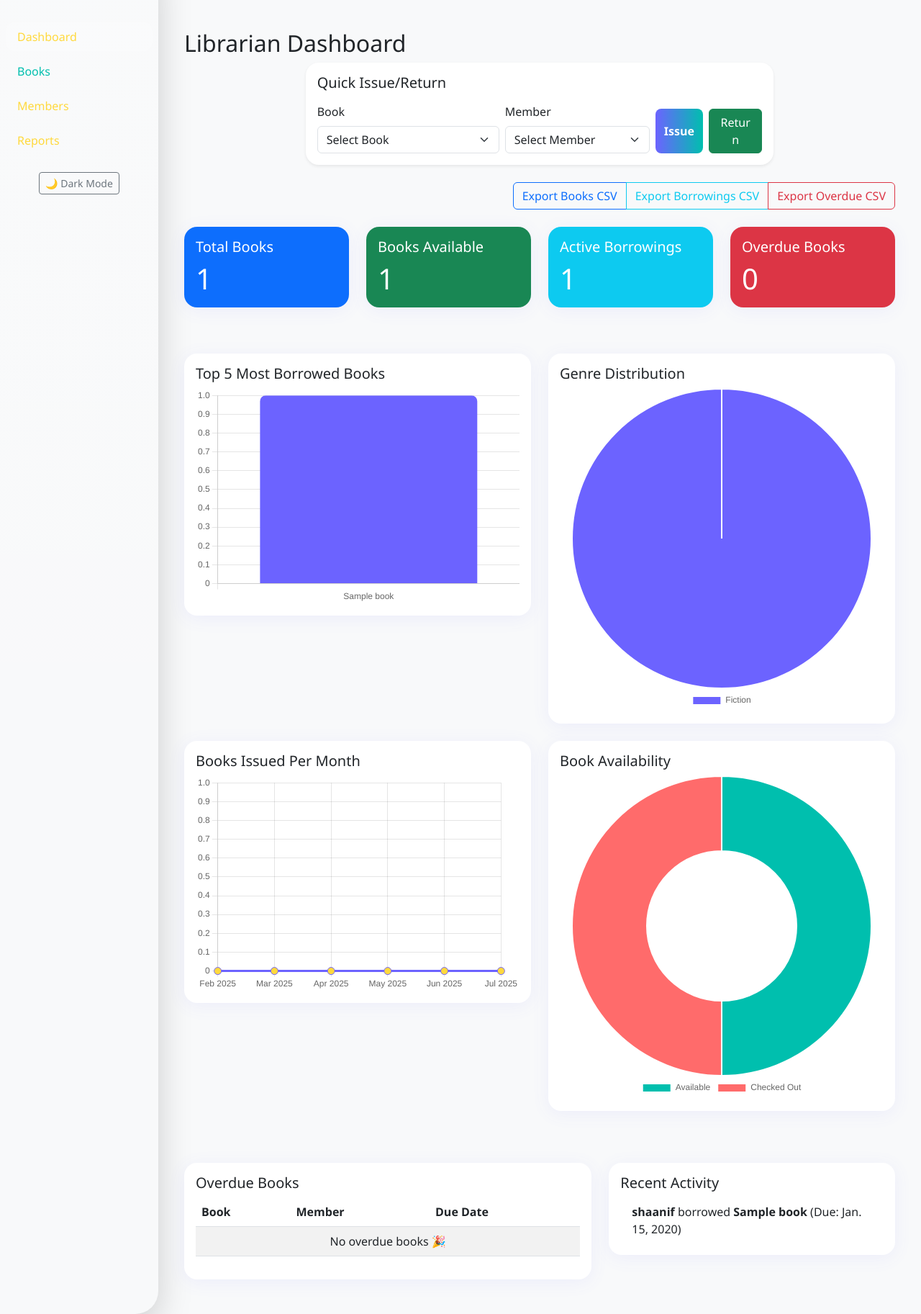
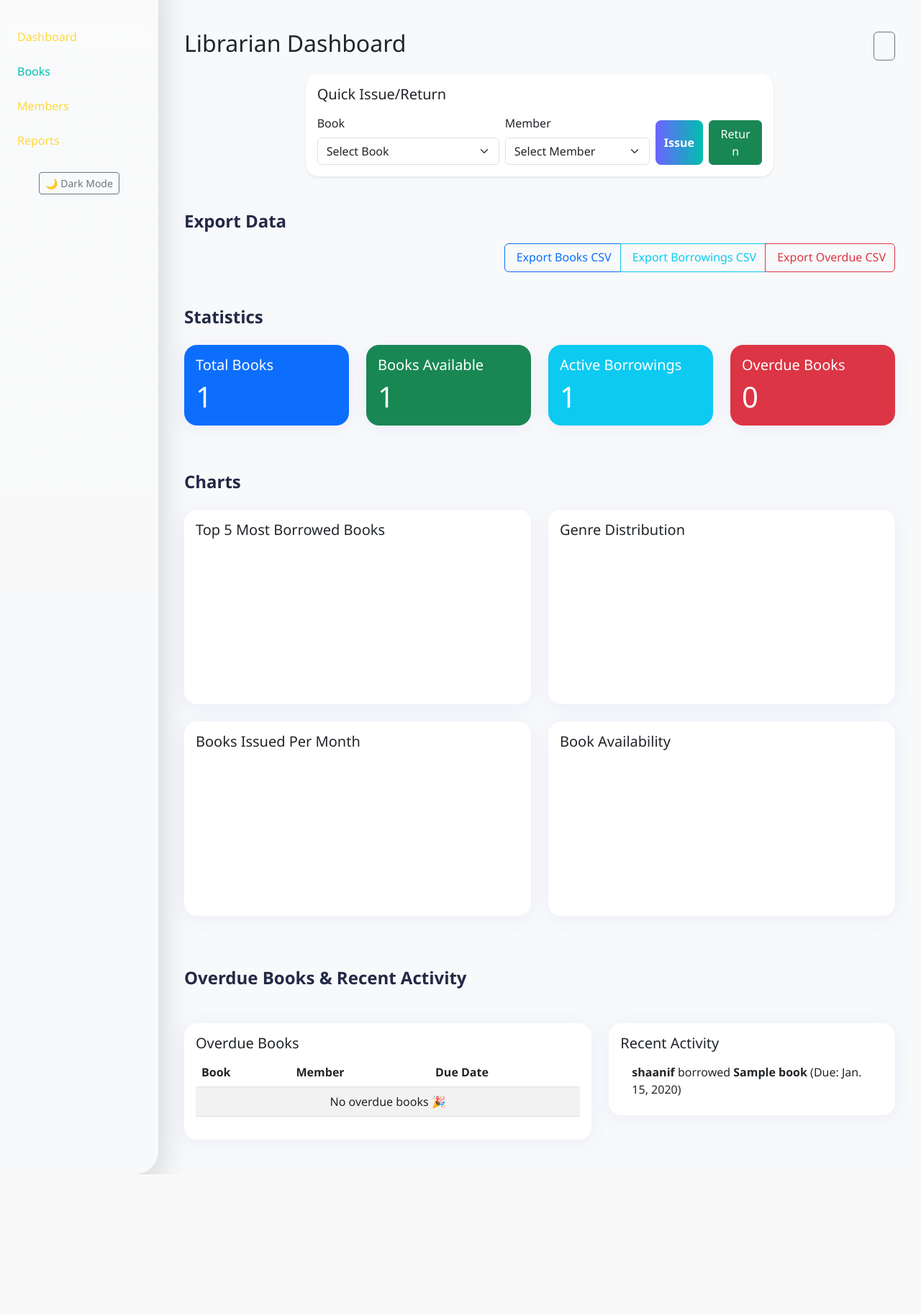
Before and after one commit to shaanlabs/BookHive, a Django app: page /dashboard/ in a window 1280 px wide. Shown: the part 63-1888 px from the top of the page at 72% size. After the commit the page ends 1694 px from the top, so only its background shows below. Run offline with Django 5.2, Linux system fonts and the light colour scheme; a user stored in the database is signed in; data comes from the database, SQL or seed files in the repository; both versions use the stored data as it was after the commit; tables that the repository leaves empty hold one stand-in row (values such as "Sample post"); a map, chart or similar area stays blank.

Commit message:
Update project files

```diff
--- a/companyapp/static/companyapp/custom.css
+++ b/companyapp/static/companyapp/custom.css
@@ -80,6 +80,33 @@
   box-shadow: 0 6px 24px rgba(108,99,255,0.18);
 }
 
+/* Card hover effect for dashboard */
+.card-hover {
+  transition: transform 0.18s, box-shadow 0.18s;
+}
+.card-hover:hover {
+  transform: translateY(-6px) scale(1.03);
+  box-shadow: 0 8px 32px rgba(108,99,255,0.18);
+  z-index: 2;
+}
+
+/* Section header spacing */
+h4 {
+  margin-top: 2.5rem !important;
+  margin-bottom: 1.2rem !important;
+  font-weight: 600;
+  color: #232946;
+}
+.dark-mode h4 {
+  color: #FFD93D;
+}
+
+/* Export button icon spacing */
+.btn .bi {
+  vertical-align: -0.125em;
+  margin-right: 0.25em;
+}
+
 /* Dark mode */
 .dark-mode {
   background: #232946 !important;
--- a/companyapp/templates/companyapp/dashboard.html
+++ b/companyapp/templates/companyapp/dashboard.html
@@ -6,7 +6,10 @@
 {% endblock %}
 {% block content %}
 <div class="container mt-4">
-  <h2>Librarian Dashboard</h2>
+  <div class="d-flex justify-content-between align-items-center mb-3">
+    <h2>Librarian Dashboard</h2>
+    <button id="darkModeToggle" class="btn btn-outline-secondary" aria-label="Toggle dark mode"><i class="bi bi-moon"></i></button>
+  </div>
   {% if overdue_books > 0 %}
     <div class="alert alert-danger d-flex align-items-center justify-content-between" role="alert">
       <div class="d-flex align-items-center">
@@ -24,7 +27,7 @@
   <!-- Quick Issue/Return Panel -->
   <div class="row mb-4">
     <div class="col-md-8 mx-auto">
-      <div class="card shadow-sm">
+      <div class="card shadow-sm card-hover">
         <div class="card-body">
           <h5 class="card-title mb-3">Quick Issue/Return</h5>
           {% if messages %}
@@ -66,18 +69,20 @@
   </div>
   <!-- End Quick Issue/Return Panel -->
   <!-- Export Buttons -->
+  <h4 class="mt-5 mb-3">Export Data</h4>
   <div class="row mb-4">
     <div class="col-md-12 text-end">
       <div class="btn-group" role="group">
-        <a href="{% url 'export-books-csv' %}" class="btn btn-outline-primary">Export Books CSV</a>
-        <a href="{% url 'export-borrowings-csv' %}" class="btn btn-outline-info">Export Borrowings CSV</a>
-        <a href="{% url 'export-overdue-csv' %}" class="btn btn-outline-danger">Export Overdue CSV</a>
+        <a href="{% url 'export-books-csv' %}" class="btn btn-outline-primary"><i class="bi bi-file-earmark-spreadsheet me-1"></i> Export Books CSV</a>
+        <a href="{% url 'export-borrowings-csv' %}" class="btn btn-outline-info"><i class="bi bi-file-earmark-arrow-down me-1"></i> Export Borrowings CSV</a>
+        <a href="{% url 'export-overdue-csv' %}" class="btn btn-outline-danger"><i class="bi bi-exclamation-circle me-1"></i> Export Overdue CSV</a>
       </div>
     </div>
   </div>
+  <h4 class="mt-5 mb-3">Statistics</h4>
   <div class="row mt-4">
     <div class="col-md-3">
-      <div class="card text-white bg-primary mb-3">
+      <div class="card text-white bg-primary mb-3 card-hover">
         <div class="card-body">
           <h5 class="card-title">Total Books</h5>
           <p class="card-text display-6">{{ total_books }}</p>
@@ -85,7 +90,7 @@
       </div>
     </div>
     <div class="col-md-3">
-      <div class="card text-white bg-success mb-3">
+      <div class="card text-white bg-success mb-3 card-hover">
         <div class="card-body">
           <h5 class="card-title">Books Available</h5>
           <p class="card-text display-6">{{ available_books }}</p>
@@ -93,7 +98,7 @@
       </div>
     </div>
     <div class="col-md-3">
-      <div class="card text-white bg-info mb-3">
+      <div class="card text-white bg-info mb-3 card-hover">
         <div class="card-body">
           <h5 class="card-title">Active Borrowings</h5>
           <p class="card-text display-6">{{ active_borrowings }}</p>
@@ -101,7 +106,7 @@
       </div>
     </div>
     <div class="col-md-3">
-      <div class="card text-white bg-danger mb-3">
+      <div class="card text-white bg-danger mb-3 card-hover">
         <div class="card-body">
           <h5 class="card-title">Overdue Books</h5>
           <p class="card-text display-6">{{ overdue_books }}</p>
@@ -109,9 +114,10 @@
       </div>
     </div>
   </div>
-  <div class="row mt-5">
+  <h4 class="mt-5 mb-3">Charts</h4>
+  <div class="row mt-4">
     <div class="col-md-6 mb-4">
-      <div class="card">
+      <div class="card card-hover">
         <div class="card-body">
           <h5 class="card-title">Top 5 Most Borrowed Books</h5>
           <canvas id="topBooksBarChart" height="200"></canvas>
@@ -119,7 +125,7 @@
       </div>
     </div>
     <div class="col-md-6 mb-4">
-      <div class="card">
+      <div class="card card-hover">
         <div class="card-body">
           <h5 class="card-title">Genre Distribution</h5>
           <canvas id="genrePieChart" height="200"></canvas>
@@ -127,7 +133,7 @@
       </div>
     </div>
     <div class="col-md-6 mb-4">
-      <div class="card">
+      <div class="card card-hover">
         <div class="card-body">
           <h5 class="card-title">Books Issued Per Month</h5>
           <canvas id="booksLineChart" height="200"></canvas>
@@ -135,7 +141,7 @@
       </div>
     </div>
     <div class="col-md-6 mb-4">
-      <div class="card">
+      <div class="card card-hover">
         <div class="card-body">
           <h5 class="card-title">Book Availability</h5>
           <canvas id="availabilityDoughnutChart" height="200"></canvas>
@@ -143,9 +149,10 @@
       </div>
     </div>
   </div>
+  <h4 class="mt-5 mb-3">Overdue Books & Recent Activity</h4>
   <div class="row mt-5">
     <div class="col-md-7 mb-4">
-      <div class="card">
+      <div class="card card-hover">
         <div class="card-body">
           <h5 class="card-title">Overdue Books</h5>
           <div class="table-responsive">
@@ -174,7 +181,7 @@
       </div>
     </div>
     <div class="col-md-5 mb-4">
-      <div class="card">
+      <div class="card card-hover">
         <div class="card-body">
           <h5 class="card-title">Recent Activity</h5>
           <ul class="list-group list-group-flush">
@@ -206,14 +213,40 @@
 
 {% block custom_js %}
 <script>
+// Parse chart data from JSON script tags
+function getChartData(id) {
+  return JSON.parse(document.getElementById(id).textContent);
+}
+const topBooksLabels = getChartData('top-books-labels');
+const topBooksCounts = getChartData('top-books-counts');
+const genreLabels = getChartData('genre-labels');
+const genreCounts = getChartData('genre-counts');
+const booksLineLabels = getChartData('books-line-labels');
+const booksLineCounts = getChartData('books-line-counts');
+const availabilityLabels = getChartData('availability-labels');
+const availabilityCounts = getChartData('availability-counts');
+// Dark mode toggle
+const darkModeToggle = document.getElementById('darkModeToggle');
+if (darkModeToggle) {
+  darkModeToggle.addEventListener('click', function() {
+    document.body.classList.toggle('dark-mode');
+    localStorage.setItem('darkMode', document.body.classList.contains('dark-mode'));
+    this.innerHTML = document.body.classList.contains('dark-mode') ? '<i class="bi bi-brightness-high"></i>' : '<i class="bi bi-moon"></i>';
+  });
+  // On load, set dark mode if previously enabled
+  if (localStorage.getItem('darkMode') === 'true') {
+    document.body.classList.add('dark-mode');
+    darkModeToggle.innerHTML = '<i class="bi bi-brightness-high"></i>';
+  }
+}
 // Top 5 Most Borrowed Books Bar Chart
 new Chart(document.getElementById('topBooksBarChart'), {
   type: 'bar',
   data: {
-    labels: {{ top_books_labels|safe }},
+    labels: topBooksLabels,
     datasets: [{
       label: 'Borrows',
-      data: {{ top_books_counts|safe }},
+      data: topBooksCounts,
       backgroundColor: ['#6C63FF', '#00BFAE', '#FFD93D', '#FF6B6B', '#A3A1FB'],
       borderRadius: 8
     }]
@@ -227,9 +260,9 @@
 new Chart(document.getElementById('genrePieChart'), {
   type: 'pie',
   data: {
-    labels: {{ genre_labels|safe }},
+    labels: genreLabels,
     datasets: [{
-      data: {{ genre_counts|safe }},
+      data: genreCounts,
       backgroundColor: ['#6C63FF', '#00BFAE', '#FFD93D', '#FF6B6B', '#A3A1FB', '#F3A683', '#63C7FF', '#B8E994'],
       borderWidth: 2
     }]
@@ -242,10 +275,10 @@
 new Chart(document.getElementById('booksLineChart'), {
   type: 'line',
   data: {
-    labels: {{ books_line_labels|safe }},
+    labels: booksLineLabels,
     datasets: [{
       label: 'New Books',
-      data: {{ books_line_counts|safe }},
+      data: booksLineCounts,
       fill: true,
       borderColor: '#6C63FF',
       backgroundColor: 'rgba(108,99,255,0.1)',
@@ -263,9 +296,9 @@
 new Chart(document.getElementById('availabilityDoughnutChart'), {
   type: 'doughnut',
   data: {
-    labels: {{ availability_labels|safe }},
+    labels: availabilityLabels,
     datasets: [{
-      data: {{ availability_counts|safe }},
+      data: availabilityCounts,
       backgroundColor: ['#00BFAE', '#FF6B6B'],
       borderWidth: 2
     }]
```
Also changed, not shown: companyapp/models.py (+45 -18 lines), README.md, db.sqlite3 (added).
